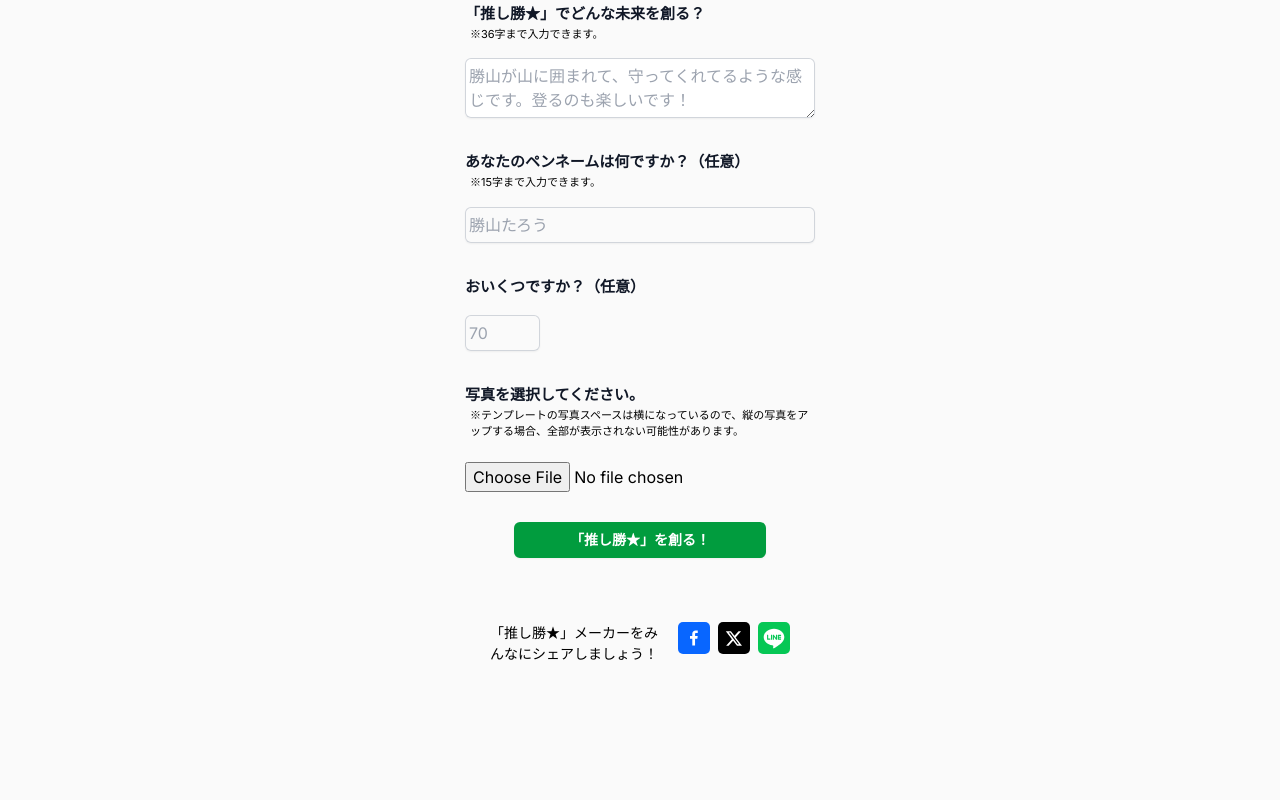
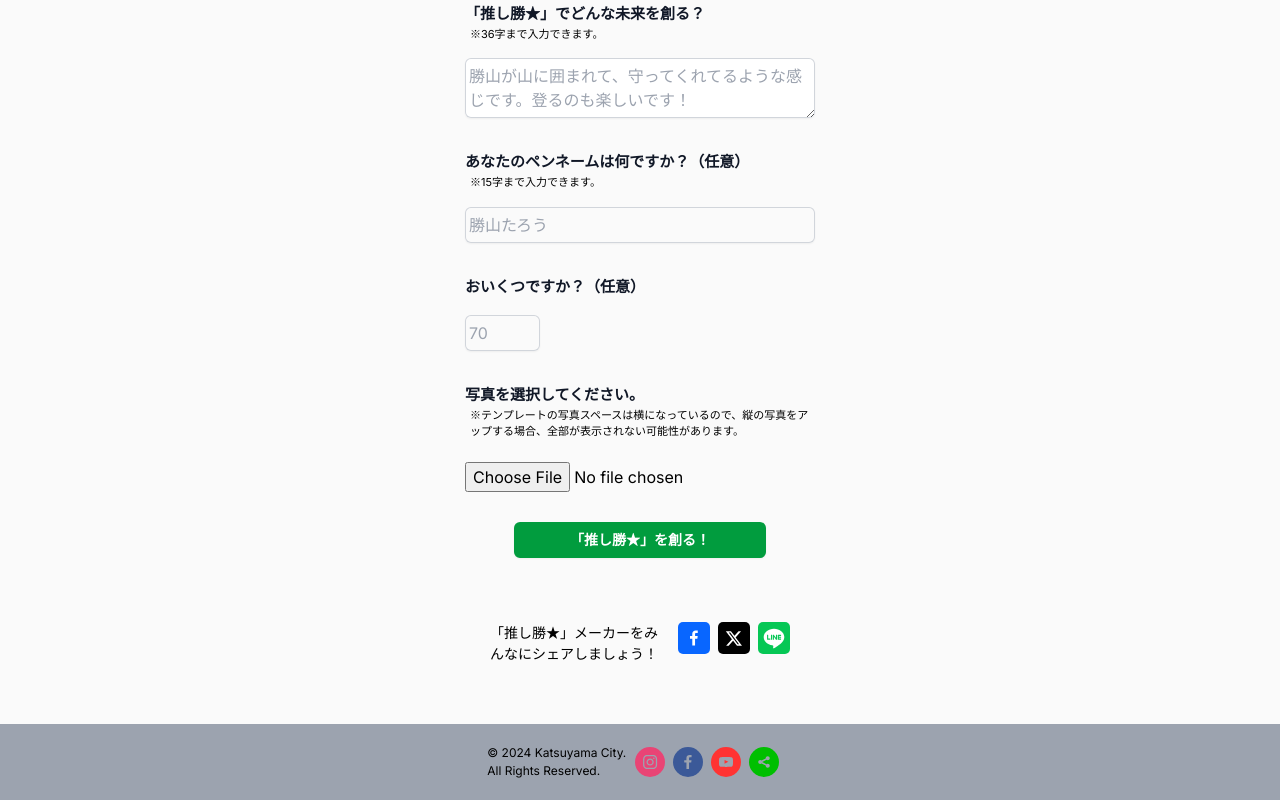
Before and after one commit to cicada-1/oshikatsu-maker-test, a Next.js app: page / in a window 1280 px wide. Shown: the part 2020-2820 px from the top of the page. Before the commit the page ends 2744 px from the top, so only its background shows below. Built offline with nearby package versions, Linux system fonts and the light colour scheme.

Commit message:
Added footer with copyright and social icon/links for instagram, facebook, youtube, and homepage. Icons from react-social-icons.

```diff
--- /dev/null
+++ b/app/components/footer.tsx
@@ -0,0 +1,19 @@
+import React from 'react';
+import { SocialIcon } from 'react-social-icons';
+
+export default function Footer() {
+
+  return (
+    <footer className="footer flex justify-center bg-gray-400">
+      <div className="footer-div flex justify-around items-center m-5">
+        <p className="footer-text">© 2024 Katsuyama City.<br />All Rights Reserved.</p>
+        <div className="social-icons-div flex space-x-2">
+          <SocialIcon url="https://www.instagram.com/katsuyama_official/" />
+          <SocialIcon url="https://www.facebook.com/ktSAGICHO/" />
+          <SocialIcon url="https://www.youtube.com/user/ktkouhou" />
+          <SocialIcon url="https://www.city.katsuyama.fukui.jp/" />
+        </div>
+      </div>
+    </footer>
+  );
+}
--- a/app/components/scroll-top-button.tsx
+++ b/app/components/scroll-top-button.tsx
@@ -11,7 +11,6 @@ export default function ScrollTopButton() {
   };
 
   return (
-
     <button
       className="scroll-top-button felx self-end mb-2"
       onClick={scrollToTop}
--- a/app/globals.css
+++ b/app/globals.css
@@ -200,6 +200,24 @@ body {
   width: 34px;
 }
 
+.footer {
+  width: 100vw;
+}
+
+.footer-div {
+  min-width: 300px;
+  margin-right: 34px;
+}
+
+.footer-text {
+  font-size: 12px;
+}
+
+footer a {
+  width: 30px !important;
+  height: 30px !important;
+}
+
 @media (min-width: 410px) {
   .picture {
     border-radius: 0px 4px 4px 4px;
--- a/app/page.tsx
+++ b/app/page.tsx
@@ -1,13 +1,13 @@
 /* eslint-disable @next/next/no-img-element */
 'use client';
 
-import React from 'react';
-import { useState } from 'react';
+import React, { useState } from 'react';
 import Banner from './components/banner';
 import LanguageButtons from './components/language-buttons';
 import Explanation from './components/explanation';
 import Form from './components/form';
 import ScrollTopButton from './components/scroll-top-button';
+import Footer from './components/footer';
 
 export default function Home() {
 
@@ -33,6 +33,7 @@ export default function Home() {
 
         <ScrollTopButton />
       </div>
+      <Footer />
     </main>
   );
 }
--- a/package.json
+++ b/package.json
@@ -16,7 +16,8 @@
     "react": "^18",
     "react-dom": "^18",
     "react-router-dom": "^6.23.1",
-    "react-share": "^5.1.0"
+    "react-share": "^5.1.0",
+    "react-social-icons": "^6.16.0"
   },
   "devDependencies": {
     "@types/merge-images": "^1.2.4",
```
Also changed, not shown: 1 other file (tests, documents, lock files or other folders). Lines whose indentation alone changed are shown as unchanged.
